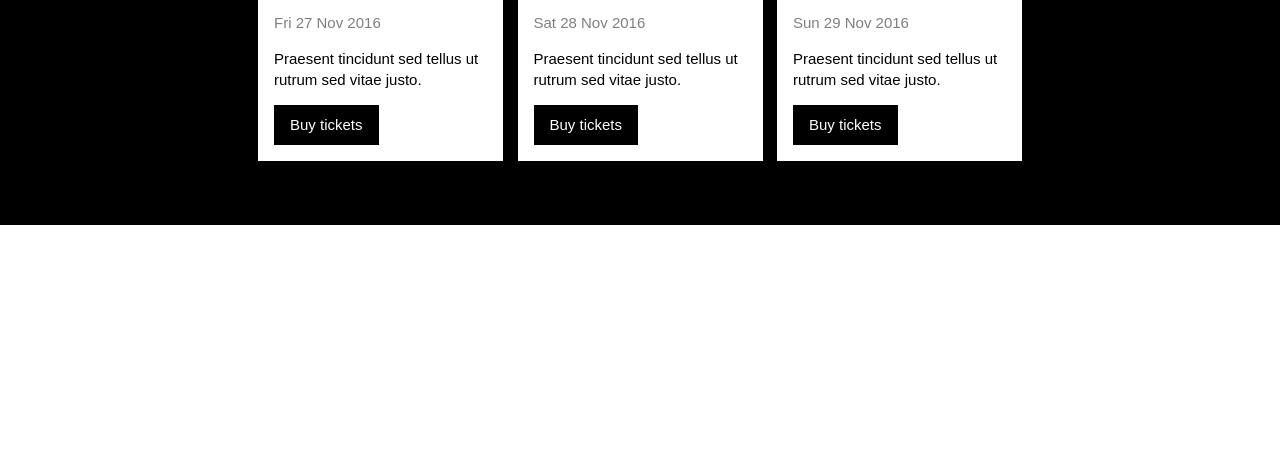
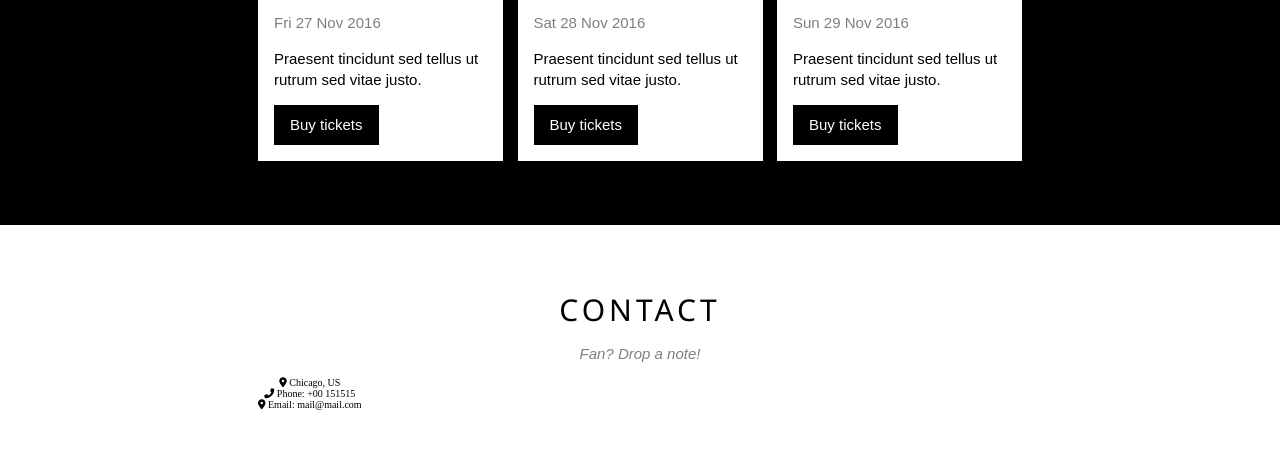
Before and after one commit to quocanhxemer/w3_theBand, a plain HTML site: page index.html in a window 1280 px wide. Shown: the part 1974-2448 px from the top of the page. Before the commit the page ends 2199 px from the top, so only its background shows below. Drawn offline with Linux system fonts and the light colour scheme.

Commit message:
minor commit

```diff
--- a/assets/css/styles.css
+++ b/assets/css/styles.css
@@ -159,6 +159,8 @@ html {
   margin: 15px 0;
 }
 
+/* content-about */
+
 .content-box .content-about {
   margin: 15px 0;
   font-size: 1.5em;
@@ -182,6 +184,8 @@ html {
 .content-box .team-members .member-photo img {
   width: 154px;
 }
+
+/* content-tickets */
 
 .ticket-info {
   background-color: #ffffff;
@@ -259,3 +263,10 @@ html {
 .ticket-place__info__item.ticket-time {
   opacity: 0.5;
 }
+
+/* content-contact */
+
+.contact-box {
+  display: flex;
+  justify-content: space-between;
+}
--- a/index.html
+++ b/index.html
@@ -48,6 +48,7 @@
 
     <!-- CONTENT -->
     <div id="content">
+
         <div class="content-section">
             <div class="content-box">
                 <h2 class="content__heading">the band</h2>
@@ -81,6 +82,7 @@
                 </div>
             </div>
         </div>
+
         <div class="content-section dark">
             <div class="content-box">
                 <h2 class="content__heading">tour dates</h2>
@@ -133,6 +135,30 @@
                 </div>
             </div>
         </div>
+
+        <div class="content-section">
+            <div class="content-box">
+                <h2 class="content__heading">contact</h2>
+                <i class="content__subheading">Fan? Drop a note!</i>
+                <div class="contact-box">
+                    <div class="contact-box__info">
+                        <p>
+                            <i class="fas fa-map-marker-alt"></i>
+                            Chicago, US
+                        </p>
+                        <p>
+                            <i class="fas fa-phone-alt"></i>
+                            Phone: +00 151515
+                        </p>
+                        <p>
+                            <i class="fas fa-map-marker-alt"></i>
+                            Email: mail@mail.com
+                        </p>
+                    </div>
+                    <div class="contact-box__form"></div>
+                </div>
+            </div>
+        </div>
     </div>
     <script src="./assets/scripts/main.js"></script>
 </body>
```
